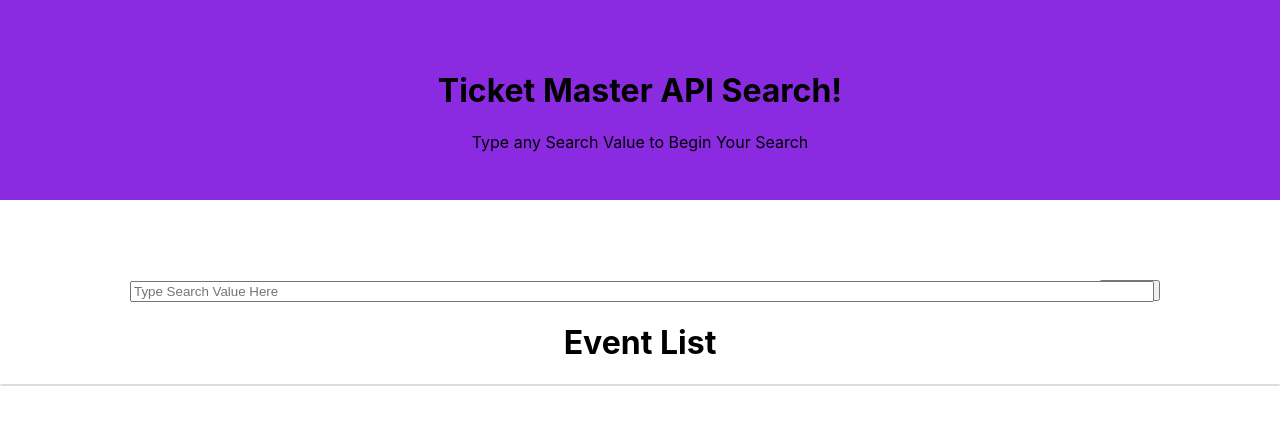
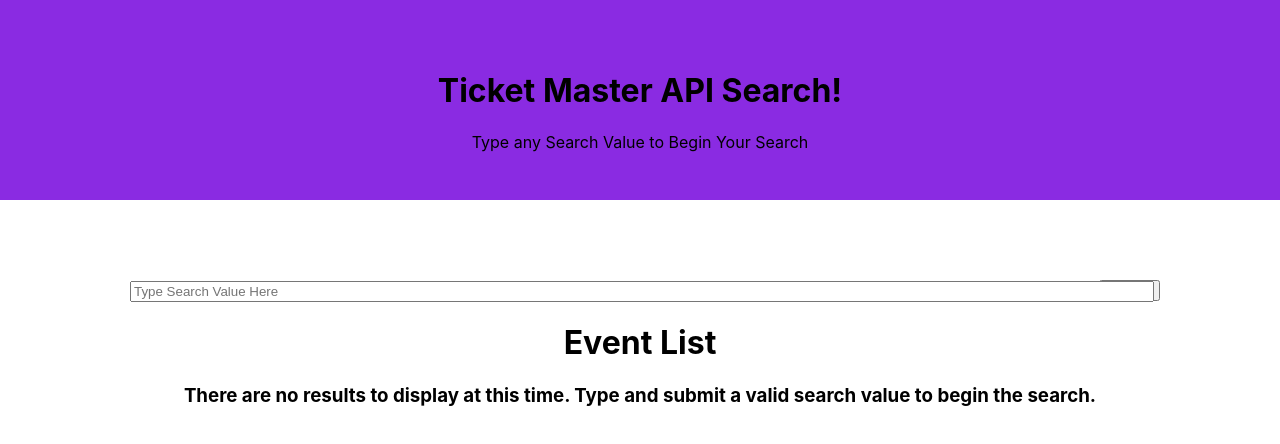
Before and after one commit to KaiAnnFletcher/UI-UX-Challenge, a React (Create React App) app in the folder client/: page / in a window 1280 px wide. Shown: the top 444 px of the page. Built offline with nearby package versions, Linux system fonts and the light colour scheme.

Commit message:
made small change in Search.js page.

```diff
--- a/client/src/pages/Search.js
+++ b/client/src/pages/Search.js
@@ -77,7 +77,7 @@
 
             <h1 style={{ textAlign: "center" }}>Event List</h1>
 
-            {events.events ? (
+            {events.events.length ? (
                 <List>
                     {events.events.map((event, index) => (
                         <ListItem key={index}>
```
